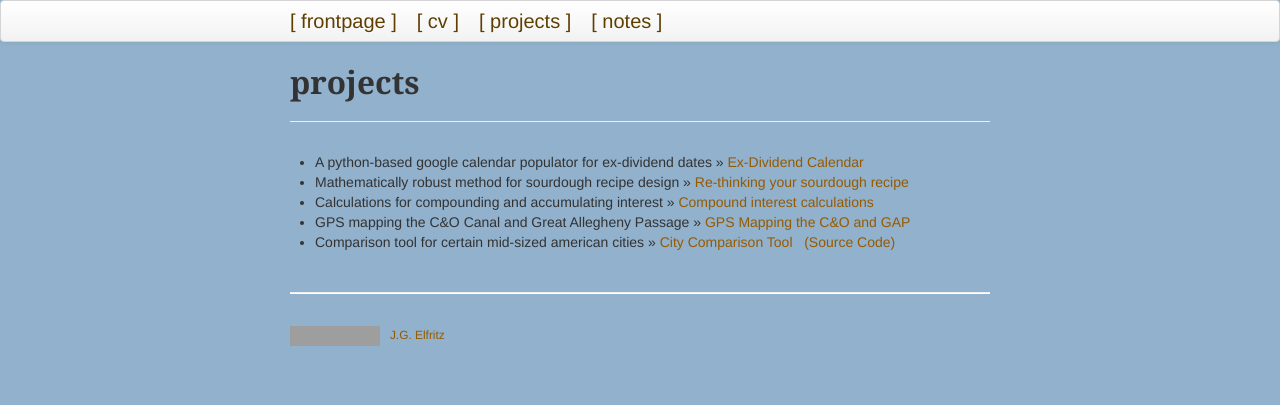
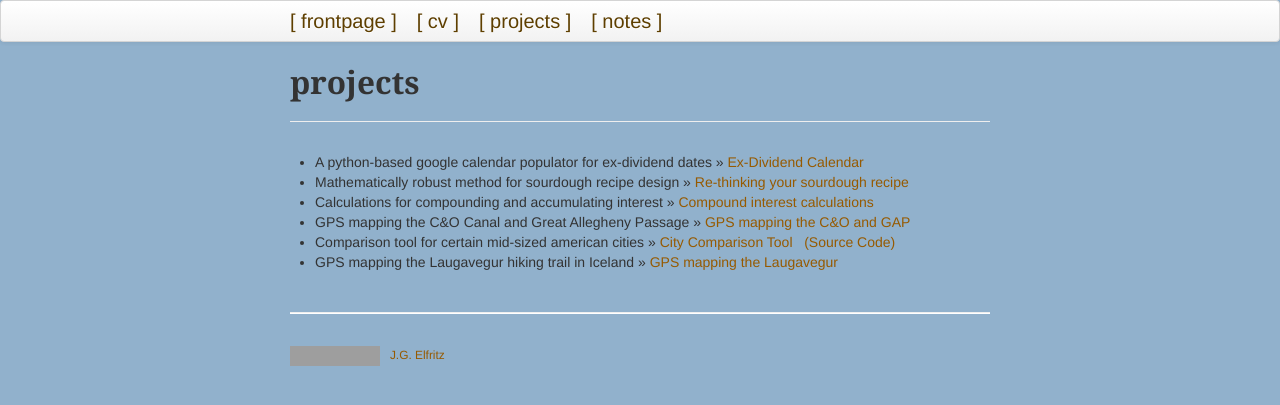
Before and after one commit to justinelfritz/justinelfritz.github.io, a Jekyll site: the page built from pages/projects.md, in a window 1280 px wide. Shown: the top 405 px of the page. Built offline with Jekyll 4.4.1, drawn with Linux system fonts in a browser that asks for light colours; grey boxes are pictures that could not be loaded.

Commit message:
Add Iceland-Laugavegur page

```diff
--- a/pages/projects.md
+++ b/pages/projects.md
@@ -8,6 +8,7 @@ description: collection point for overviews of individual projects
     <li><span>A python-based google calendar populator for ex-dividend dates</span> &raquo; <a href="https://justinelfritz.github.io/pages/dividend_calendar.html">Ex-Dividend Calendar</a></li>
     <li><span>Mathematically robust method for sourdough recipe design</span> &raquo; <a href="https://justinelfritz.github.io/pages/sourdough.html">Re-thinking your sourdough recipe</a></li>
     <li><span>Calculations for compounding and accumulating interest</span> &raquo; <a href="https://justinelfritz.github.io/pages/interest_calculators.html">Compound interest calculations</a></li>
-    <li><span>GPS mapping the C&O Canal and Great Allegheny Passage</span> &raquo; <a href="https://justinelfritz.github.io/pages/co_gap_gps.html">GPS Mapping the C&O and GAP</a></li>
+    <li><span>GPS mapping the C&O Canal and Great Allegheny Passage</span> &raquo; <a href="https://justinelfritz.github.io/pages/co_gap_gps.html">GPS mapping the C&O and GAP</a></li>
     <li><span>Comparison tool for certain mid-sized american cities</span> &raquo; <a href="https://justinelfritz.github.io/pages/city-comparison.html" target="_blank">City Comparison Tool</a> &nbsp; <a href="https://github.com/justinelfritz/relocation-comparison">(Source Code)</a></li>
+    <li><span>GPS mapping the Laugavegur hiking trail in Iceland</span> &raquo; <a href="https://justinelfritz.github.io/pages/laugavegur.html">GPS mapping the Laugavegur</a></li>
 </ul>
```
Also changed, not shown: pages/laugavegur.md (added, +20 -0 lines), pages/media/Iceland_FF_map.png (added), pages/media/iceland_full_map.png (added), 1 other file.
